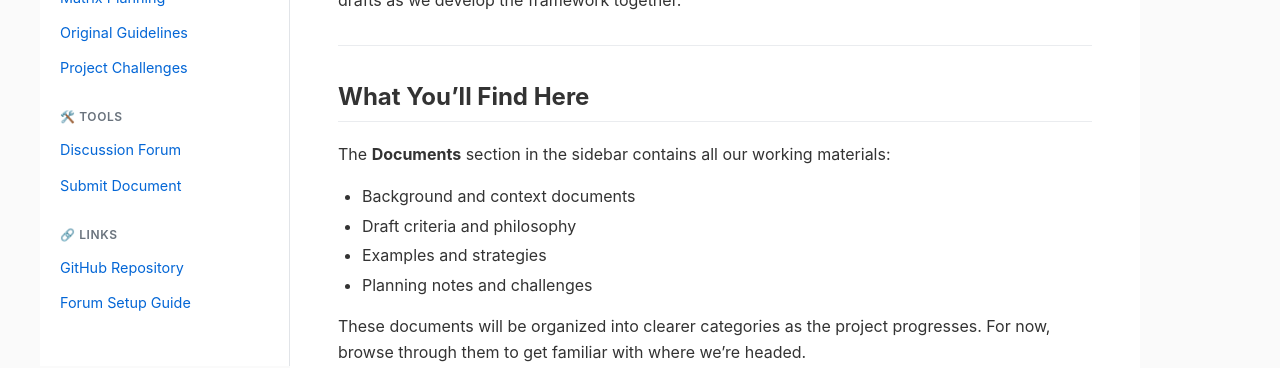
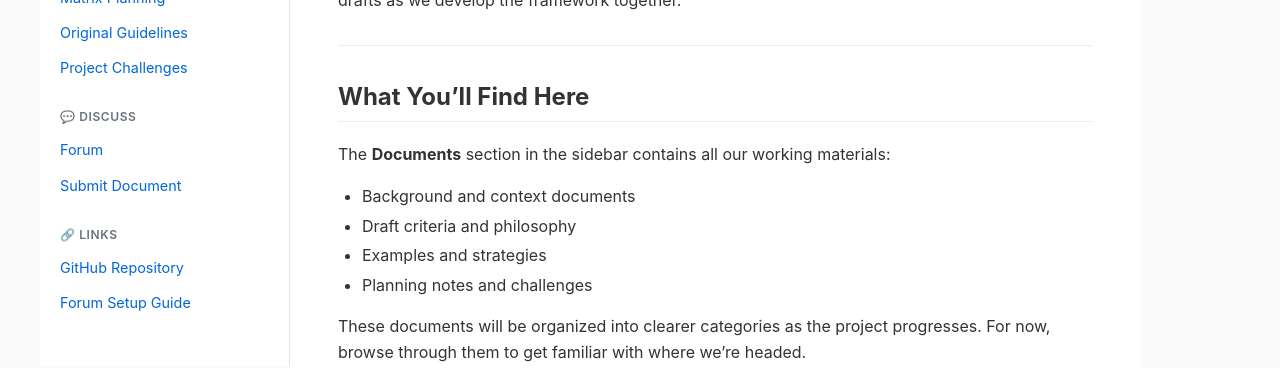
Before and after one commit to pawj-gne/facs-scientist-job-family-matrix, a Jekyll site: the page built from index.md, in a window 1280 px wide. Shown: the part 363-731 px from the top of the page. Built offline with Jekyll 4.4.1, drawn with Linux system fonts in a browser that asks for light colours.

Commit message:
Rename Tools to Discuss and shorten Forum link

```diff
--- a/_includes/sidebar.html
+++ b/_includes/sidebar.html
@@ -19,9 +19,9 @@
   </div>
 
   <div class="sidebar-section">
-    <h3>🛠️ Tools</h3>
+    <h3>💬 Discuss</h3>
     <ul>
-      <li><a href="{{ '/forum' | relative_url }}" id="forum-link">Discussion Forum<span id="forum-badge" class="notification-badge" style="display: none;">0</span></a></li>
+      <li><a href="{{ '/forum' | relative_url }}" id="forum-link">Forum<span id="forum-badge" class="notification-badge" style="display: none;">0</span></a></li>
       <li><a href="{{ '/converter' | relative_url }}">Submit Document</a></li>
     </ul>
   </div>
```
